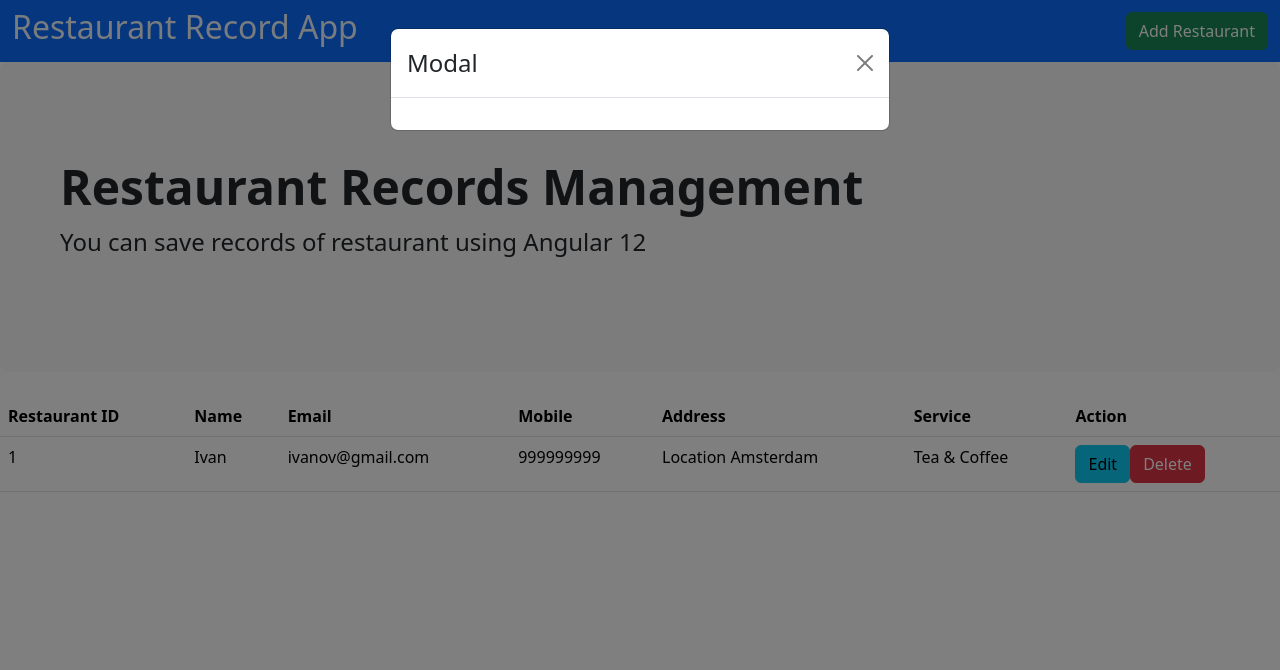
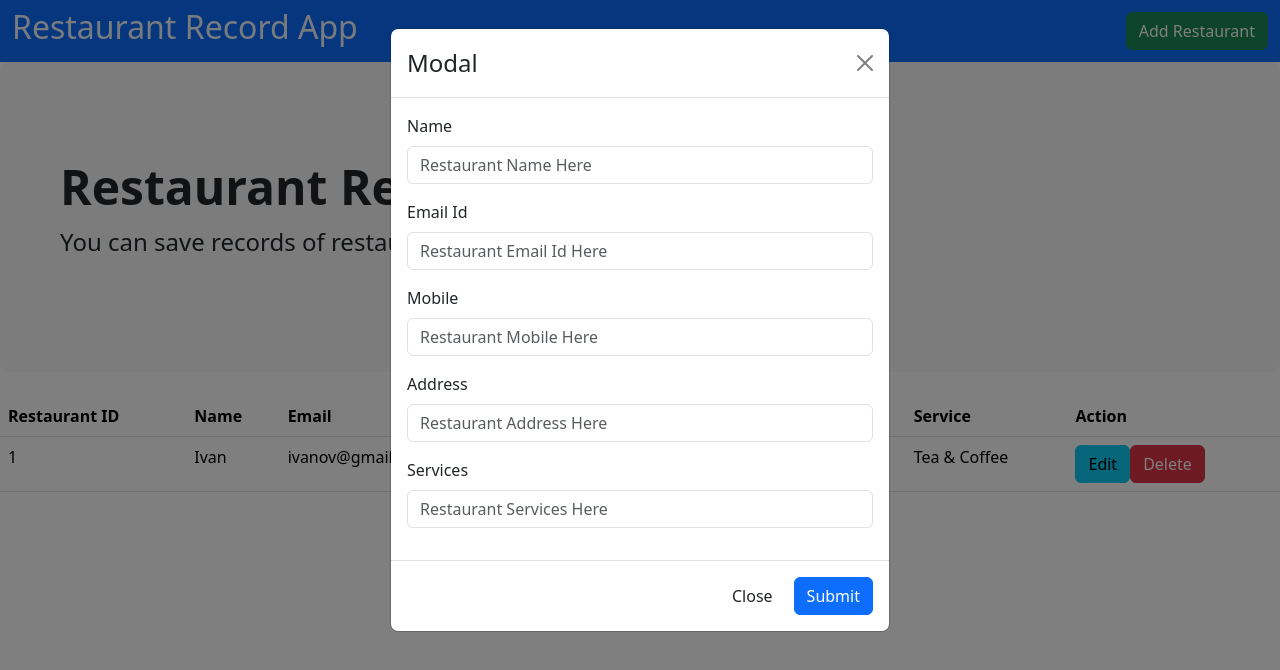
Before and after one commit to developwizard/restaurant-ui, an Angular app: page / in a window 1280 px wide. Both pictures are taken after a click on the button "Add Restaurant". Shown: the top 670 px of the page. Built offline with nearby package versions, Linux system fonts and the light colour scheme.

Commit message:
Added restaurant reactive form

```diff
--- a/src/app/restaurant-dashboard/restaurant-dashboard.component.html
+++ b/src/app/restaurant-dashboard/restaurant-dashboard.component.html
@@ -47,5 +47,31 @@
     </button>
   </div>
   <div class="modal-body">
+    <form [formGroup]="formValue">
+      <div class="mb-3">
+        <label for="inputName" class="form-label">Name</label>
+        <input formControlName="name" type="text" class="form-control" id="inputName" placeholder="Restaurant Name Here" aria-describedby="inputName">
+      </div>
+      <div class="mb-3">
+        <label for="emailId" class="form-label">Email Id</label>
+        <input formControlName="email"  type="text" class="form-control" id="emailId" placeholder="Restaurant Email Id Here" >
+      </div>
+      <div class="mb-3">
+        <label for="mobile" class="form-label">Mobile</label>
+        <input formControlName="mobile"  type="text" class="form-control" id="mobile" placeholder="Restaurant Mobile Here" >
+      </div>
+      <div class="mb-3">
+        <label for="address" class="form-label">Address</label>
+        <input formControlName="address"  type="text" class="form-control" id="address" placeholder="Restaurant Address Here" >
+      </div>
+      <div class="mb-3">
+        <label for="services" class="form-label">Services</label>
+        <input formControlName="services"  type="text" class="form-control" id="services" placeholder="Restaurant Services Here" >
+      </div>
+    </form>
+  </div>
+  <div class="modal-footer">
+    <button type="button" class="btn btn-default" (click)="modalRef?.hide()">Close</button>
+    <button type="submit" class="btn btn-primary">Submit</button>
   </div>
 </ng-template>
--- a/src/app/restaurant-dashboard/restaurant-dashboard.component.ts
+++ b/src/app/restaurant-dashboard/restaurant-dashboard.component.ts
@@ -1,19 +1,31 @@
-import {Component, TemplateRef} from '@angular/core';
+import {Component, OnInit, TemplateRef} from '@angular/core';
 import {BsModalRef, BsModalService, ModalModule} from "ngx-bootstrap/modal";
+import {FormBuilder, FormGroup, ReactiveFormsModule} from "@angular/forms";
 
 @Component({
   selector: 'app-restaurant-dashboard',
   templateUrl: './restaurant-dashboard.component.html',
   styleUrls: ['./restaurant-dashboard.component.css'],
   standalone: true,
-  imports: [ModalModule]
+  imports: [ModalModule, ReactiveFormsModule]
 })
-export class RestaurantDashboardComponent {
+export class RestaurantDashboardComponent implements OnInit {
   modalRef?: BsModalRef;
+  formValue!: FormGroup;
 
-  constructor(private modalService: BsModalService) {}
+  constructor(private modalService: BsModalService, private formBuilder: FormBuilder) {}
 
   openModal(template: TemplateRef<any>) {
     this.modalRef = this.modalService.show(template);
   }
+
+  ngOnInit(): void {
+    this.formValue = this.formBuilder.group({
+      name: [''],
+      email: [''],
+      mobile: [''],
+      address: [''],
+      services: ['']
+    });
+  }
 }
```
